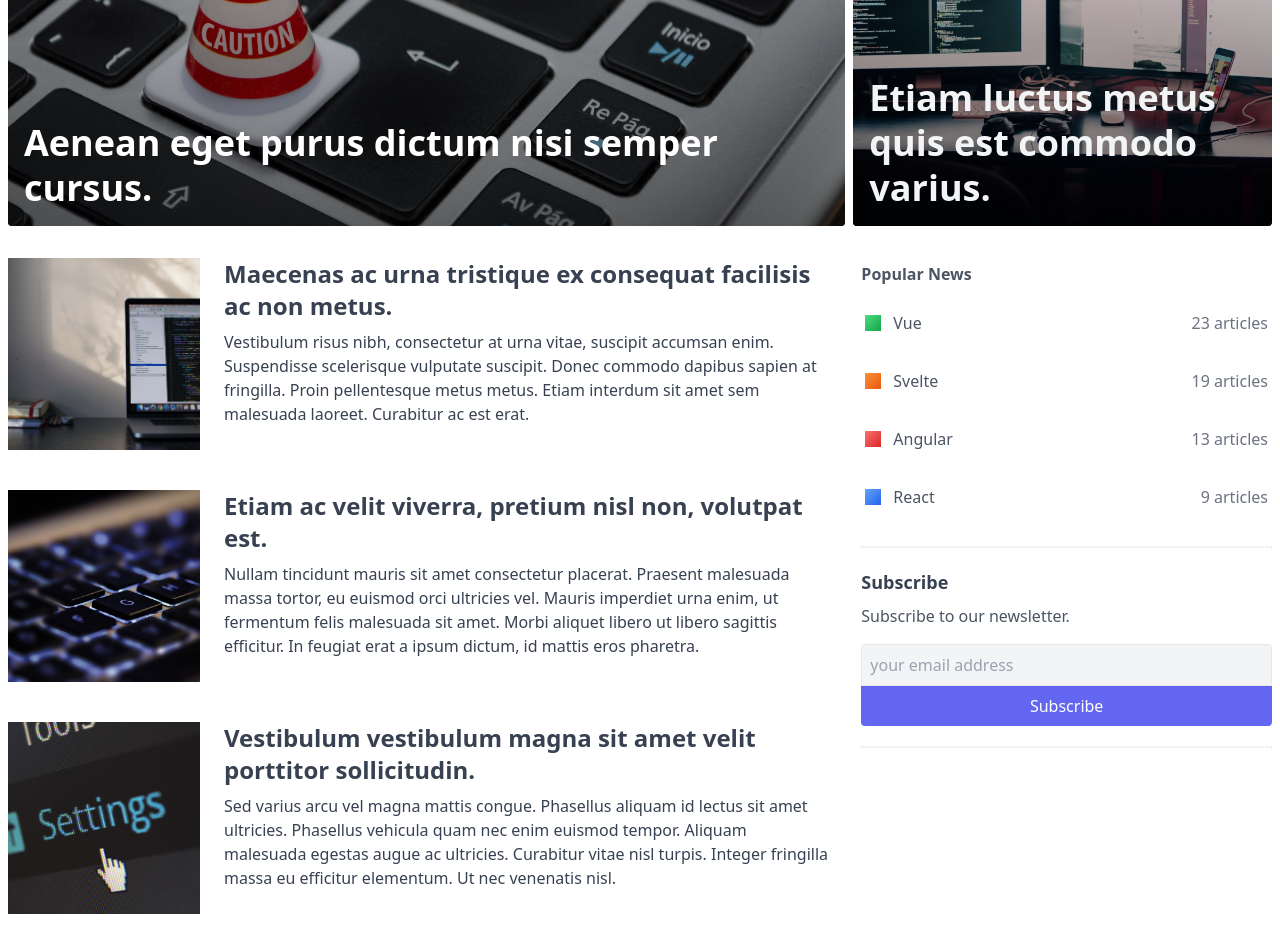
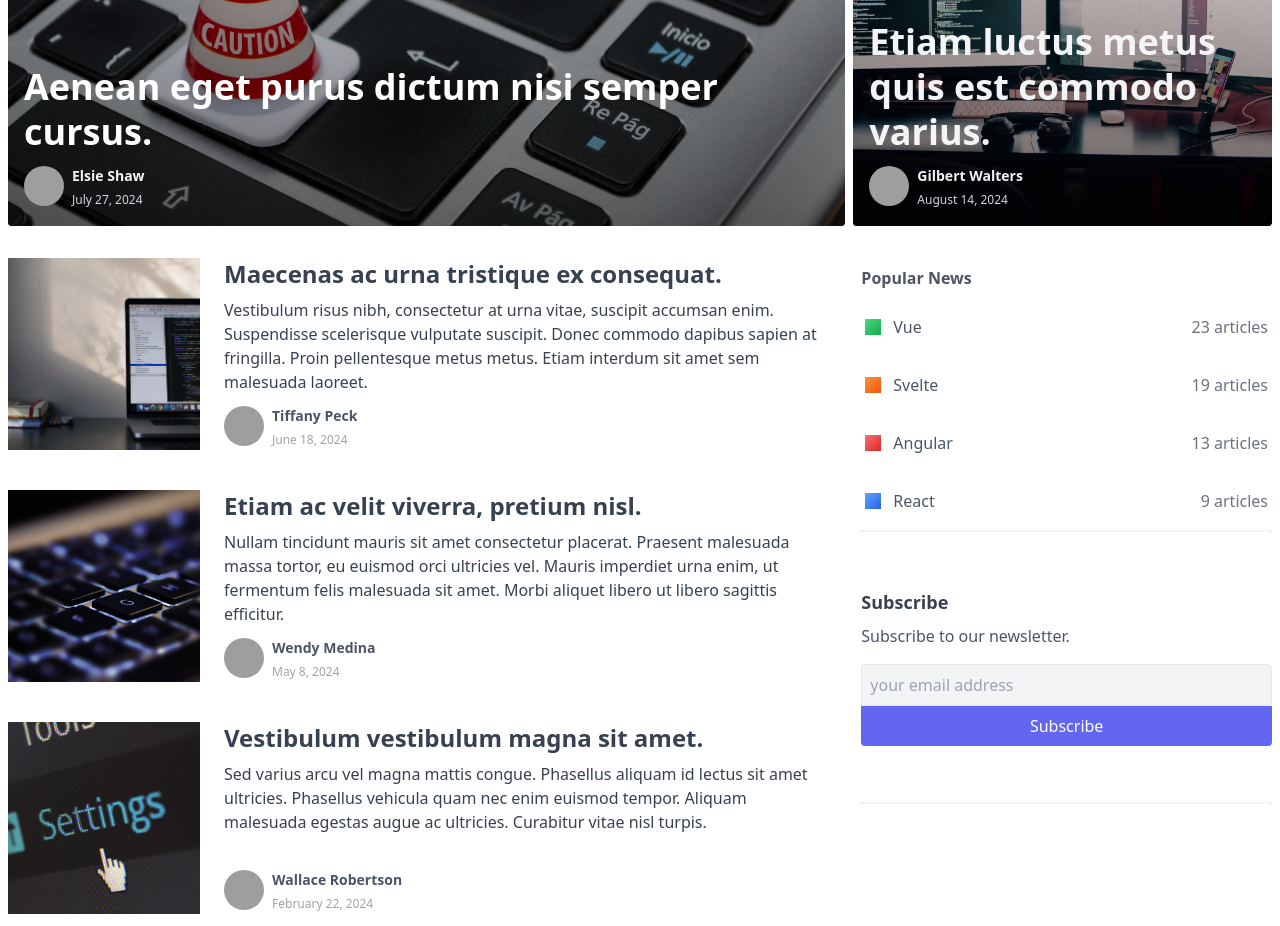
Before and after one commit to sa2209GitHub/tailwind-css-tutorial, a website: page index.html in a window 1280 px wide. Shown: the part 274-1200 px from the top of the page. Drawn offline with Linux system fonts and the light colour scheme; grey boxes are pictures that could not be loaded.

Commit message:
Finalize lesson_13

```diff
--- a/index.html
+++ b/index.html
@@ -71,15 +71,35 @@
 				<div class="absolute left-0 top-0 w-full h-full z-10 bg-gradient-to-b from-black/0 to-black/60"></div>
 				<img class="absolute left-0 top-0 w-full h-full object-cover z-0" src="public/images/img-1.jpg" alt="News">
 				<div class="p-4 absolute bottom-0 left-0 z-10">
-					<h2 class="text-4xl font-semibold text-white leading-tight">Aenean eget purus dictum nisi semper cursus.</h2>
+					<h2 class="text-4xl font-semibold text-white leading-tight">
+						Aenean eget purus dictum nisi semper cursus.
+					</h2>
+
+					<div class="flex mt-3">
+						<img class="h-10 w-10 rounded-full mr-2 object-cover" src="https://randomuser.me/api/portraits/women/68.jpg"
+							alt="Author">
+						<div>
+							<p class="font-semibold text-gray-100 text-sm">Elsie Shaw</p>
+							<time class="text-gray-300 text-xs">July 27, 2024</time>
+						</div>
+					</div>
 				</div>
 			</a>
 			<a class="w-full lg:w-1/3 bg-blue-400 h-96 mb-4 relative rounded inline-block overflow-hidden" href="#">
 				<div class="absolute left-0 top-0 w-full h-full z-10 bg-gradient-to-b from-black/0 to-black/60"></div>
 				<img class="absolute left-0 top-0 w-full h-full object-cover z-0" src="public/images/img-2.jpg" alt="News">
 				<div class="p-4 absolute bottom-0 left-0 z-10">
-					<h2 class="text-4xl font-semibold text-gray-100 leading-tight">Etiam luctus metus quis est commodo varius.
+					<h2 class="text-4xl font-semibold text-gray-100 leading-tight">
+						Etiam luctus metus quis est commodo varius.
 					</h2>
+					<div class="flex mt-3">
+						<img class="h-10 w-10 rounded-full mr-2 object-cover" src="https://randomuser.me/api/portraits/men/36.jpg"
+							alt="Author">
+						<div>
+							<p class="font-semibold text-gray-100 text-sm">Gilbert Walters</p>
+							<time class="text-gray-300 text-xs">August 14, 2024</time>
+						</div>
+					</div>
 				</div>
 			</a>
 		</section>
@@ -91,53 +111,70 @@
 				<section class="mt-4">
 					<a class="block w-full lg:flex lg:space-x-6 mb-10" href="#">
 						<img class="w-fill lg:h-48 lg:w-48 object-cover" src="public/images/img-3.jpg" alt="news">
-						<div class="'flex">
+						<div class="flex flex-col justify-between">
 							<article>
-								<h3 class="text-gray-700 font-bold text-2xl mt-3 lg:mt-0">Maecenas ac urna tristique ex consequat
-									facilisis ac
-									non
-									metus.
+								<h3 class="text-gray-700 font-bold text-2xl mt-3 lg:mt-0">Maecenas ac urna tristique ex consequat.
 								</h3>
 								<p class="text-gray-700 mt-2">Vestibulum risus nibh, consectetur at urna vitae, suscipit accumsan enim.
 									Suspendisse scelerisque vulputate suscipit. Donec commodo dapibus sapien at fringilla. Proin
-									pellentesque
-									metus metus. Etiam interdum sit amet sem malesuada laoreet. Curabitur ac est erat.
+									pellentesque metus metus. Etiam interdum sit amet sem malesuada laoreet.
 								</p>
 							</article>
+							<div class="flex mt-3">
+								<img class="h-10 w-10 rounded-full mr-2 object-cover"
+									src="https://randomuser.me/api/portraits/women/75.jpg" alt="Author">
+								<div>
+									<p class="font-semibold text-gray-600 text-sm">Tiffany Peck</p>
+									<time class="text-gray-400 text-xs">June 18, 2024</time>
+								</div>
+							</div>
 						</div>
 					</a>
+
 					<a class="block w-full lg:flex lg:space-x-6 mb-10" href="#">
 						<img class="w-fill lg:h-48 lg:w-48 object-cover" src="public/images/img-4.jpg" alt="news">
-						<div>
+						<div class="flex flex-col justify-between">
 							<article>
-								<h3 class="text-gray-700 font-bold text-2xl mt-3 lg:mt-0">Etiam ac velit viverra, pretium nisl non,
-									volutpat
-									est.
+								<h3 class="text-gray-700 font-bold text-2xl mt-3 lg:mt-0">Etiam ac velit viverra, pretium nisl.
 								</h3>
 								<p class="text-gray-700 mt-2">Nullam tincidunt mauris sit amet consectetur placerat. Praesent malesuada
 									massa
 									tortor, eu euismod orci ultricies vel. Mauris imperdiet urna enim, ut fermentum felis malesuada sit
 									amet.
-									Morbi aliquet libero ut libero sagittis efficitur. In feugiat erat a ipsum dictum, id mattis eros
-									pharetra.
+									Morbi aliquet libero ut libero sagittis efficitur.
 								</p>
 							</article>
+							<div class="flex mt-3">
+								<img class="h-10 w-10 rounded-full mr-2 object-cover"
+									src="https://randomuser.me/api/portraits/women/50.jpg" alt="Author">
+								<div>
+									<p class="font-semibold text-gray-600 text-sm">Wendy Medina</p>
+									<time class="text-gray-400 text-xs">May 8, 2024</time>
+								</div>
+							</div>
 						</div>
 					</a>
+
 					<a class="block w-full lg:flex lg:space-x-6 mb-10" href="#">
 						<img class="w-fill lg:h-48 lg:w-48 object-cover" src="public/images/img-5.jpg" alt="news">
-						<div>
+						<div class="flex flex-col justify-between">
 							<article>
-								<h3 class="text-gray-700 font-bold text-2xl mt-3 lg:mt-0">Vestibulum vestibulum magna sit amet velit
-									porttitor
-									sollicitudin.</h3>
+								<h3 class="text-gray-700 font-bold text-2xl mt-3 lg:mt-0">Vestibulum vestibulum magna sit amet.</h3>
 								<p class="text-gray-700 mt-2">Sed varius arcu vel magna mattis congue. Phasellus aliquam id lectus sit
 									amet
 									ultricies. Phasellus vehicula quam nec enim euismod tempor. Aliquam malesuada egestas augue ac
 									ultricies.
-									Curabitur vitae nisl turpis. Integer fringilla massa eu efficitur elementum. Ut nec venenatis nisl.
+									Curabitur vitae nisl turpis.
 								</p>
 							</article>
+							<div class="flex mt-3">
+								<img class="h-10 w-10 rounded-full mr-2 object-cover"
+									src="https://randomuser.me/api/portraits/men/41.jpg" alt="Author">
+								<div>
+									<p class="font-semibold text-gray-600 text-sm">Wallace Robertson</p>
+									<time class="text-gray-400 text-xs">February 22, 2024</time>
+								</div>
+							</div>
 						</div>
 					</a>
 				</section>
@@ -157,33 +194,33 @@
 				</div>
 			</div>
 
-			<div class="w-full lg:w-1/3">
+			<aside class="w-full lg:w-1/3 lg:flex-col items-stretch justify-between">
 				<!-- Topics -->
-				<div class="lg:my-5 my-10">
+				<div class="mt-10 lg:mt-6">
 					<h5 class="font-bold text-lg-uppercase text-gray-600 mb-2">Popular News</h5>
 					<ul>
-						<li class="px-1 py-4 border-y border-white hover:border-gray-200">
+						<li class="px-1 py-4 border-y border-white hover:border-gray-200 transition-all duration-300">
 							<a class="flex items-center text-gray-600" href="#">
 								<span class="inline-block w-4 h-4 mr-3 bg-gradient-to-br from-green-400 to-green-600"></span>
 								Vue
 								<span class="text-gray-500 ml-auto">23 articles</span>
 							</a>
 						</li>
-						<li class="px-1 py-4 border-y border-white hover:border-gray-200">
+						<li class="px-1 py-4 border-y border-white hover:border-gray-200 transition-all duration-300">
 							<a class="flex items-center text-gray-600" href="#">
 								<span class="inline-block w-4 h-4 mr-3 bg-gradient-to-br from-orange-400 to-orange-600"></span>
 								Svelte
 								<span class="text-gray-500 ml-auto">19 articles</span>
 							</a>
 						</li>
-						<li class="px-1 py-4 border-y border-white hover:border-gray-200">
+						<li class="px-1 py-4 border-y border-white hover:border-gray-200 transition-all duration-300">
 							<a class="flex items-center text-gray-600" href="#">
 								<span class="inline-block w-4 h-4 mr-3 bg-gradient-to-br from-red-400 to-red-600"></span>
 								Angular
 								<span class="text-gray-500 ml-auto">13 articles</span>
 							</a>
 						</li>
-						<li class="px-1 py-4 border-y border-white hover:border-gray-200">
+						<li class="px-1 py-4 border-y border-white hover:border-gray-200 transition-all duration-300">
 							<a class="flex items-center text-gray-600" href="#">
 								<span class="inline-block w-4 h-4 mr-3 bg-gradient-to-br from-blue-400 to-blue-600"></span>
 								React
@@ -193,23 +230,32 @@
 					</ul>
 				</div>
 
+				<div class="w-full pb-20">
 					<!-- Divider -->
 					<div class="border border-dotted"></div>
-
 					<!-- Subscribe -->
-				<div class="my-5">
+					<div class="my-14">
 						<h5 class="font-bold text-lg text-gray-700">Subscribe</h5>
 						<p class="text-gray-600 mt-2">Subscribe to our newsletter.</p>
 						<input placeholder="your email address" type="email"
-						class="text-gray-700 bg-gray-100 p-2 mt-4 w-full border rounded-t hover:border-indigo-500 focus:outline-none focus:ring focus:ring-indigo-300"">
-					<button class=" px-4 py-2 bg-indigo-500 text-white w-full rounded-b hover:bg-indigo-800">Subscribe</button>
+							class="text-gray-700 bg-gray-100 p-2 mt-4 w-full border rounded-t hover:border-indigo-500 focus:outline-none focus:ring focus:ring-indigo-300 transition-all duration-300">
+						<button
+							class="px-4 py-2 bg-indigo-500 text-white w-full rounded-b hover:bg-indigo-800 transition-all duration-300">Subscribe</button>
 					</div>
-
 					<!-- Divider -->
 					<div class=" border border-dotted"></div>
 				</div>
+			</aside>
+
 
 		</main>
+	</div>
+
+
+
+
+
+
 
 	<!-- Footer -->
 	<footer class="border-t-2 mt-10 py-10 px-2 text-gray-700">
--- a/src/main.css
+++ b/src/main.css
@@ -3,25 +3,25 @@
 @tailwind utilities;
 
 .header-logo {
-	@apply font-bold sm:text-lg text-indigo-500 hover:text-indigo-800 focus:outline-none focus:ring focus:ring-indigo-300;
+	@apply font-bold sm:text-lg text-indigo-500 hover:text-indigo-800 focus:outline-none focus:ring focus:ring-indigo-300 transition-all duration-300;
 }
 
 .header-link {
-	@apply text-gray-500 font-semibold inline-block py-4 px-2 border-b-2 border-transparent hover:text-indigo-800 hover:border-indigo-800 focus:text-indigo-800 focus:outline-none focus:ring focus:ring-indigo-300;
+	@apply text-gray-500 font-semibold inline-block py-4 px-2 border-b-2 border-transparent hover:text-indigo-800 hover:border-indigo-800 focus:text-indigo-800 focus:outline-none focus:ring focus:ring-indigo-300 transition-all duration-300;
 }
 
 .footer-link {
-	@apply inline-block py-2 hover:underline decoration-indigo-500 underline-offset-4 focus:outline-none focus:ring focus:ring-indigo-300;
+	@apply inline-block py-2 hover:underline decoration-indigo-500 underline-offset-4 focus:outline-none focus:ring focus:ring-indigo-300 transition-all duration-300;
 }
 .breadcrumb {
-	@apply text-gray-600 hover:text-indigo-800 focus:outline-none focus:ring focus:ring-indigo-300;
+	@apply text-gray-600 hover:text-indigo-800 focus:outline-none focus:ring focus:ring-indigo-300 transition-all duration-300;
 }
 
 @layer components {
 	.header-btn {
-		@apply py-1 px-3 border-2 rounded-full border-indigo-500 text-indigo-500 hover:text-white hover:bg-indigo-800 hover:border-indigo-800 focus:outline-none focus:ring focus:ring-indigo-300 text-sm sm:text-base;
+		@apply py-1 px-3 border-2 rounded-full border-indigo-500 text-indigo-500 hover:text-white hover:bg-indigo-800 hover:border-indigo-800 focus:outline-none focus:ring focus:ring-indigo-300 text-sm sm:text-base transition-all duration-300;
 	}
 	.pagination-item {
-		@apply inline-block py-1 px-3 border border-gray-300 text-gray-500 hover:bg-gray-100 hover:text-gray-700 text-sm sm:text-base;
+		@apply inline-block py-1 px-3 border border-gray-300 text-gray-500 hover:bg-gray-100 hover:text-gray-700 text-sm sm:text-base transition-all duration-300;
 	}
 }
```
Also changed, not shown: public/style.css. Lines whose indentation alone changed are shown as unchanged.
